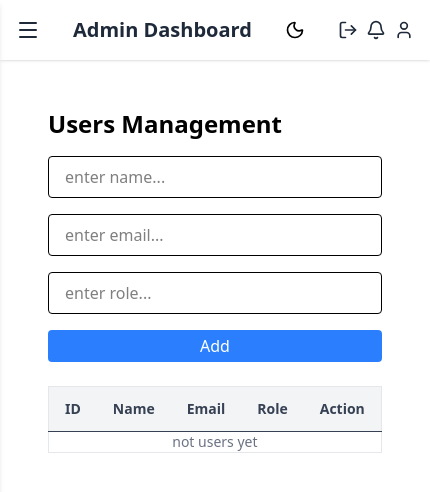
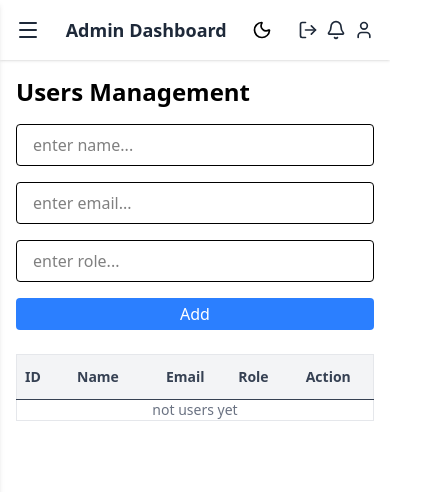
Before and after one commit to Ali4-08/admin-dashboard, a React (Vite) app: page /users in a window 390 px wide. Shown: the top 492 px of the page, 430 px wide, since content can reach past the window. Built offline with nearby package versions, Linux system fonts and the light colour scheme; sample sign-in values are in the browser's storage.

Commit message:
changed responsive

```diff
--- a/src/App.jsx
+++ b/src/App.jsx
@@ -33,7 +33,7 @@ function App() {
       <div className="flex-1 md:ml-64">
         <Navbar onMenuClick={() => setSidebarOpen(true)}/>
 
-       <div className="p-6 min-h-[calc(100vh-3.75rem)]">
+       <div className="flex-1 sm:p-6 min-h-[calc(100vh-3.75rem)]">
         <Routes>
 
           <Route path="/" element={
--- a/src/components/Navbar.jsx
+++ b/src/components/Navbar.jsx
@@ -23,7 +23,7 @@ export default function Navbar({onMenuClick}){
                 <Menu className="w-6 h-6 text-gray-800 dark:text-gray-100"/>
             </button>
 
-            <h1 className="text-xl font-bold text-gray-800 dark:text-gray-100">Admin Dashboard</h1>
+            <h1 className="text-lg sm:text-xl font-bold text-gray-800 dark:text-gray-100">Admin Dashboard</h1>
 
             <button
             className="cursor-pointer rounded dark:hover:bg-gray-700 transition"
--- a/src/components/ProductTable.jsx
+++ b/src/components/ProductTable.jsx
@@ -14,7 +14,7 @@ export default function ProductTable() {
     );
 
   return (
-    <div className="bg-white rounded-xl shadow p-6 mt-8 dark:bg-gray-800 dark:text-gray-100">
+    <div className="bg-white rounded-xl shadow mt-8 dark:bg-gray-800 dark:text-gray-100">
       <div className="flex flex-col sm:flex-row sm:items-center sm:justify-between mb-4 gap-4">
         <h2 className="text-xl font-semibold">Products</h2>
 
--- a/src/components/Table.jsx
+++ b/src/components/UserTable.jsx
@@ -15,7 +15,7 @@ export default function UserTable() {
     );
 
   return (
-    <div className="bg-white rounded-xl shadow p-6 mt-8 dark:bg-gray-800 dark:text-gray-100">
+    <div className="bg-white rounded-xl shadow mt-8 dark:bg-gray-800 dark:text-gray-100">
       <div className="flex flex-col sm:flex-row sm:items-center sm:justify-between mb-4 gap-4">
         <h2 className="text-xl font-semibold">Users</h2>
 
@@ -28,7 +28,7 @@ export default function UserTable() {
         />
       </div>
 
-      <div className="overflow-x-auto">
+      <div className="">
         <table className="min-w-full border border-gray-200 text-left rounded-lg dark:bg-gray-800 dark:text-gray-100">
           <thead className="bg-gray-100 text-gray-700 text-sm dark:bg-gray-800 dark:text-gray-100">
             <tr>
--- a/src/pages/Dashboard.jsx
+++ b/src/pages/Dashboard.jsx
@@ -2,7 +2,7 @@ import { Users, Package, DollarSign, ShoppingCart } from "lucide-react";
 
 import Card from "../components/Card";
 import Chart from "../components/Chart";
-import UserTable from "../components/Table";
+import UserTable from "../components/UserTable";4
 import ProductTable from "../components/ProductTable";
 
 const stats = [
--- a/src/pages/Products.jsx
+++ b/src/pages/Products.jsx
@@ -56,7 +56,7 @@ export default function Products() {
   };
 
   return (
-    <div className="p-6 max-w-4xl mx-auto">
+    <div className="max-w-4xl mx-auto p-2 sm:p-4">
       <h2 className="text-2xl font-bold mb-4">Products Management</h2>
 
       <form
@@ -102,7 +102,7 @@ export default function Products() {
         </button>
       </form>
 
-      <table className="min-w-full border border-gray-200 text-left rounded-lg dark:bg-gray-800 dark:text-gray-100">
+      <table className="min-w-full border border-gray-200 text-center sm:text-left rounded-lg dark:bg-gray-800 dark:text-gray-100">
         <thead className="bg-gray-100 text-gray-700 text-sm dark:bg-gray-800 dark:text-gray-100">
           <tr>
             <th className="px-4 py-3 border-b">ID</th>
@@ -125,21 +125,23 @@ export default function Products() {
               key={product.id}
               className="hover:bg-gray-100 dark:hover:bg-gray-700 text-sm transition"
             >
-              <td className="px-4 py-2 border-b">{product.id}</td>
-              <td className="px-4 py-2 border-b">{product.name}</td>
-              <td className="px-4 py-2 border-b">{product.price}</td>
-              <td className="px-4 py-2 border-b">{product.qty}</td>
+              <td className="sm:px-2 py-2 border-b">{product.id}</td>
+              <td className="sm:px-2 py-2 border-b">{product.name}</td>
+              <td className="sm:px-2 py-2 border-b">{product.price}</td>
+              <td className="sm:px-2 py-2 border-b">{product.qty}</td>
 
-              <td className="px-4 py-2 border-b space-x-2">
-                <button className="bg-red-500 hover:bg-red-600 text-white rounded px-4 py-1"
+              <td className="sm:px-2 py-2 border-b space-x-1 space-y-1">
+                <div className="flex flex-col sm:flex-row gap-1">
+                  <button className="bg-red-500 hover:bg-red-600 text-white rounded py-1 w-[70px]"
                 onClick={() => handleDelete(product.id)}>
                     Delete
                 </button>
 
-                <button className="bg-green-500 hover:bg-green-600 text-white rounded px-4 py-1"
+                <button className="bg-green-500 hover:bg-green-600 text-white rounded py-1 w-[70px]"
                 onClick={() => handleEdit(product)}>
                     Edit
                 </button>
+                </div>
               </td>
 
             </tr>
--- a/src/pages/Users.jsx
+++ b/src/pages/Users.jsx
@@ -55,7 +55,7 @@ export default function Users() {
   };
 
   return (
-    <div className="p-6 max-w-4xl mx-auto">
+    <div className="p-4 sm:p-6 max-w-4xl mx-auto">
       <h2 className="text-2xl font-bold mb-4">Users Management</h2>
 
       <form
@@ -101,14 +101,14 @@ export default function Users() {
         </button>
       </form>
 
-      <table className="min-w-full border border-gray-200 text-left rounded-lg dark:bg-gray-800 dark:text-gray-100">
+      <table className="min-w-full border border-gray-200 text-center sm:text-left rounded-lg dark:bg-gray-800 dark:text-gray-100">
         <thead className="bg-gray-100 text-gray-700 text-sm dark:bg-gray-800 dark:text-gray-100">
           <tr>
-            <th className="px-4 py-3 border-b">ID</th>
-            <th className="px-4 py-3 border-b">Name</th>
-            <th className="px-4 py-3 border-b">Email</th>
-            <th className="px-4 py-3 border-b">Role</th>
-            <th className="px-4 py-3 border-b">Action</th>
+            <th className="sm:px-4 py-3 border-b">ID</th>
+            <th className="px-1 sm:px-4 py-3 border-b">Name</th>
+            <th className="sm:px-4 py-3 border-b">Email</th>
+            <th className="sm:px-4 py-3 border-b">Role</th>
+            <th className="sm:px-4 py-3 border-b">Action</th>
           </tr>
         </thead>
         <tbody>
@@ -126,21 +126,23 @@ export default function Users() {
               key={user.id}
               className="hover:bg-gray-100 dark:hover:bg-gray-700 text-sm transition"
             >
-              <td className="px-4 py-2 border-b">{user.id}</td>
-              <td className="px-4 py-2 border-b">{user.name}</td>
-              <td className="px-4 py-2 border-b">{user.email}</td>
-              <td className="px-4 py-2 border-b">{user.role}</td>
+              <td className="sm:px-4 py-2 border-b">{user.id}</td>
+              <td className="sm:px-4 py-2 border-b">{user.name}</td>
+              <td className="sm:px-4 py-2 border-b">{user.email}</td>
+              <td className="sm:px-4 py-2 border-b">{user.role}</td>
 
               <td className="px-4 py-2 border-b space-x-2">
-                <button className="bg-red-500 hover:bg-red-600 text-white rounded px-4 py-1"
+                <div className="flex flex-col sm:flex-row gap-1">
+                  <button className="bg-red-500 hover:bg-red-600 text-white rounded w-[70px] py-1"
                 onClick={() => handleDelete(user.id)}>
                     Delete
                 </button>
 
-                <button className="bg-green-500 hover:bg-green-600 text-white rounded px-4 py-1"
+                <button className="bg-green-500 hover:bg-green-600 text-white rounded w-[70px] py-1"
                 onClick={() => handleEdit(user)}>
                     Edit
                 </button>
+                </div>
               </td>
 
             </tr>
```
